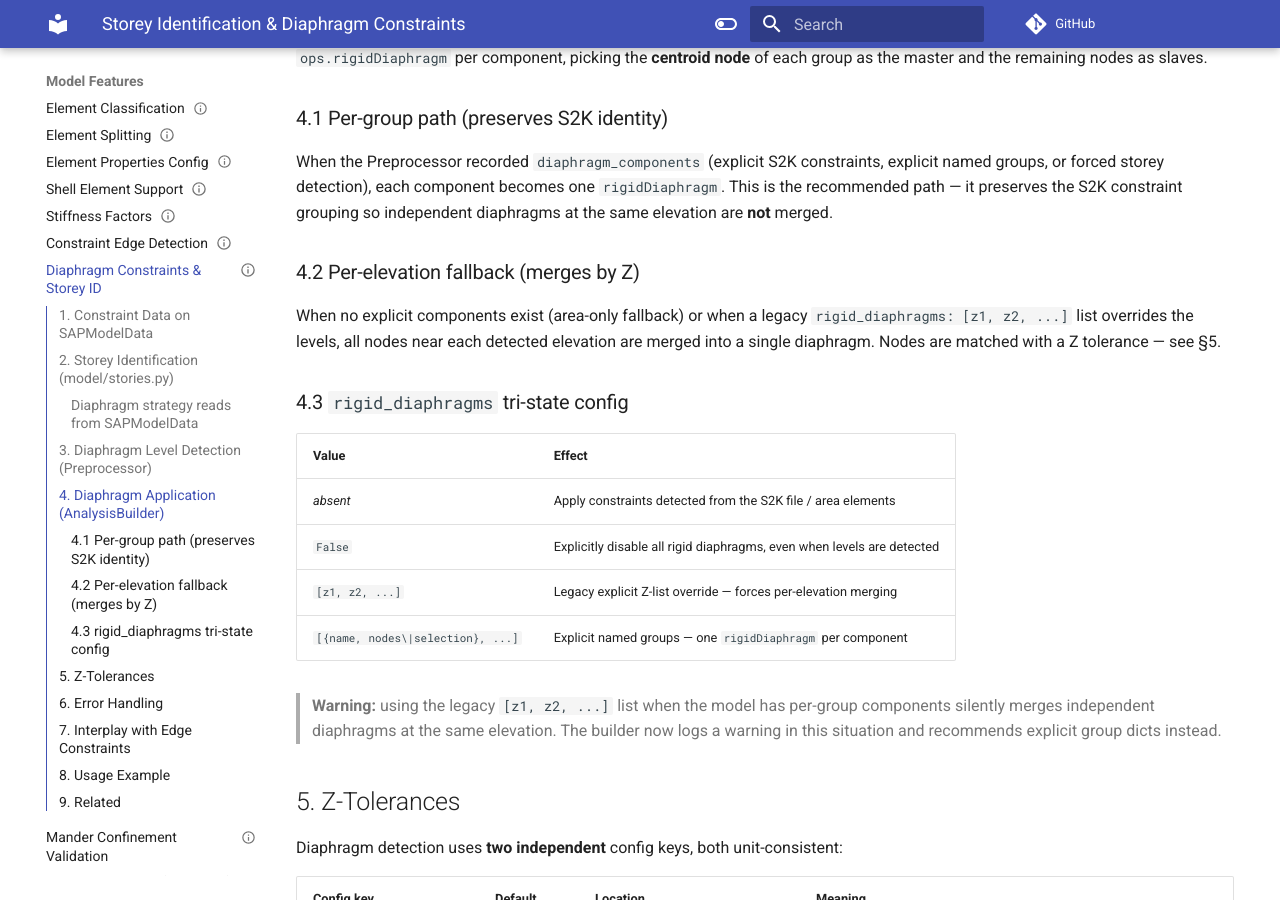
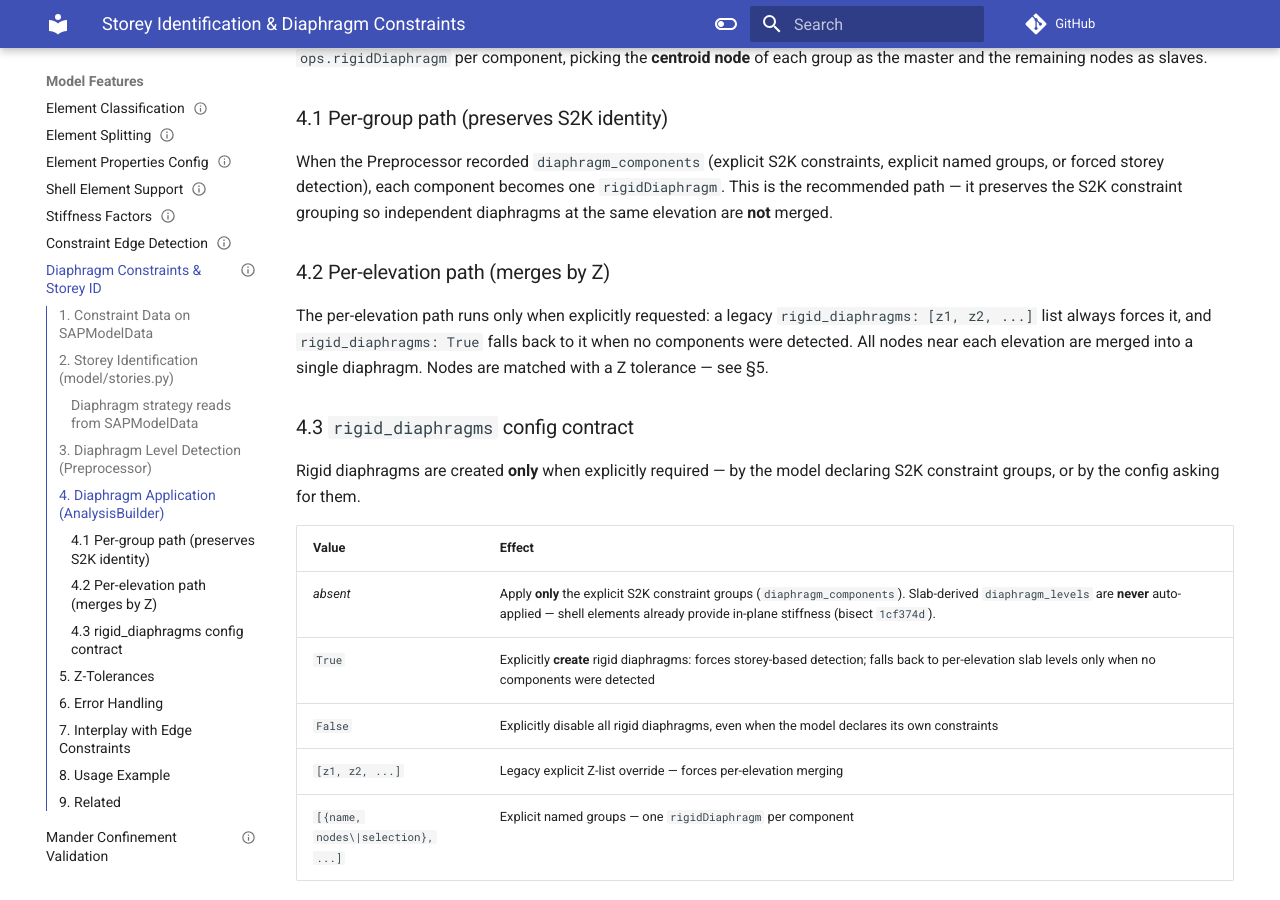
Before and after one commit to boustrephon/fea_toolkit, an MkDocs documentation site: the page built from docs/diaphragm_constraints.md, in a window 1280 px wide and 900 px high, scrolled down 2079 px. Built offline with MkDocs 1.6.1 and Material for MkDocs 9.7.7, drawn with Linux system fonts in a browser that asks for light colours; comment, search, counter and statistics services are not loaded.

Commit message:
docs: document four-way rigid_diaphragms config contract
diaphragm_constraints.md, shell_support.md and report_generation.md now describe the absent / True / False / list semantics: rigid diaphragms are created only when explicitly required, never auto-applied from slab-derived levels.

```diff
--- a/docs/diaphragm_constraints.md
+++ b/docs/diaphragm_constraints.md
@@ -98,19 +98,24 @@ component becomes one `rigidDiaphragm`.  This is the recommended path —
 it preserves the S2K constraint grouping so independent diaphragms at
 the same elevation are **not** merged.
 
-### 4.2 Per-elevation fallback (merges by Z)
+### 4.2 Per-elevation path (merges by Z)
 
-When no explicit components exist (area-only fallback) or when a legacy
-`rigid_diaphragms: [z1, z2, ...]` list overrides the levels, all nodes
-near each detected elevation are merged into a single diaphragm.
-Nodes are matched with a Z tolerance — see §5.
+The per-elevation path runs only when explicitly requested: a legacy
+`rigid_diaphragms: [z1, z2, ...]` list always forces it, and
+`rigid_diaphragms: True` falls back to it when no components were
+detected.  All nodes near each elevation are merged into a single
+diaphragm.  Nodes are matched with a Z tolerance — see §5.
 
-### 4.3 `rigid_diaphragms` tri-state config
+### 4.3 `rigid_diaphragms` config contract
+
+Rigid diaphragms are created **only** when explicitly required — by the
+model declaring S2K constraint groups, or by the config asking for them.
 
 | Value | Effect |
 |---|---|
-| *absent* | Apply constraints detected from the S2K file / area elements |
-| `False` | Explicitly disable all rigid diaphragms, even when levels are detected |
+| *absent* | Apply **only** the explicit S2K constraint groups (`diaphragm_components`).  Slab-derived `diaphragm_levels` are **never** auto-applied — shell elements already provide in-plane stiffness (bisect `1cf374d`). |
+| `True` | Explicitly **create** rigid diaphragms: forces storey-based detection; falls back to per-elevation slab levels only when no components were detected |
+| `False` | Explicitly disable all rigid diaphragms, even when the model declares its own constraints |
 | `[z1, z2, ...]` | Legacy explicit Z-list override — forces per-elevation merging |
 | `[{name, nodes\|selection}, ...]` | Explicit named groups — one `rigidDiaphragm` per component |
 
```
Also changed, not shown: docs/report_generation.md (+7 -4 lines), docs/shell_support.md (+8 -5 lines).
